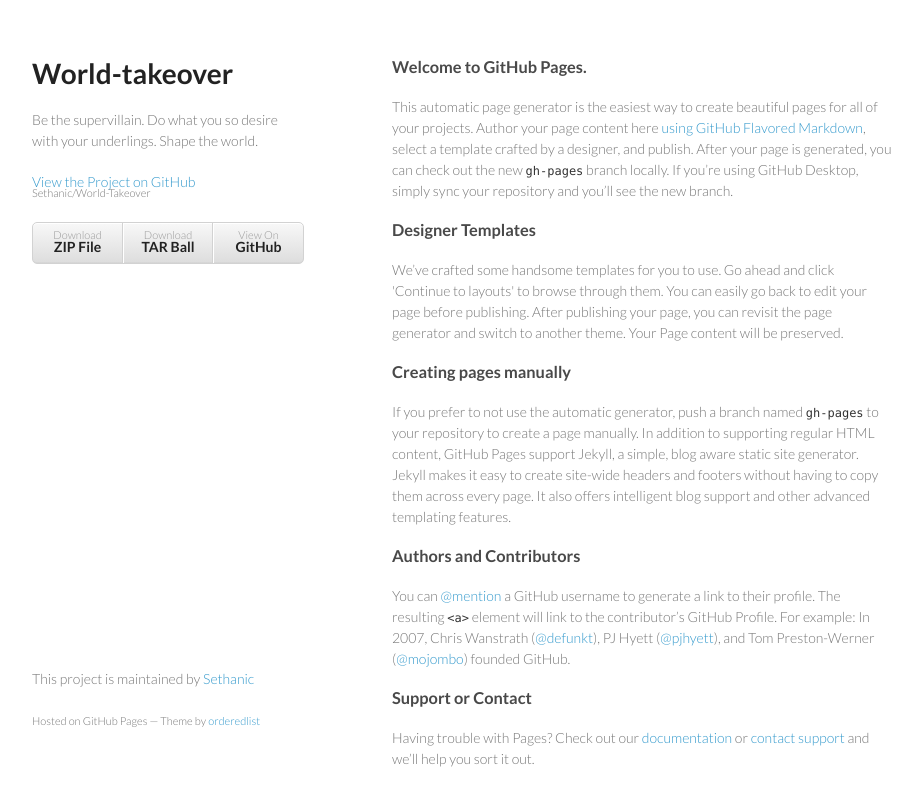
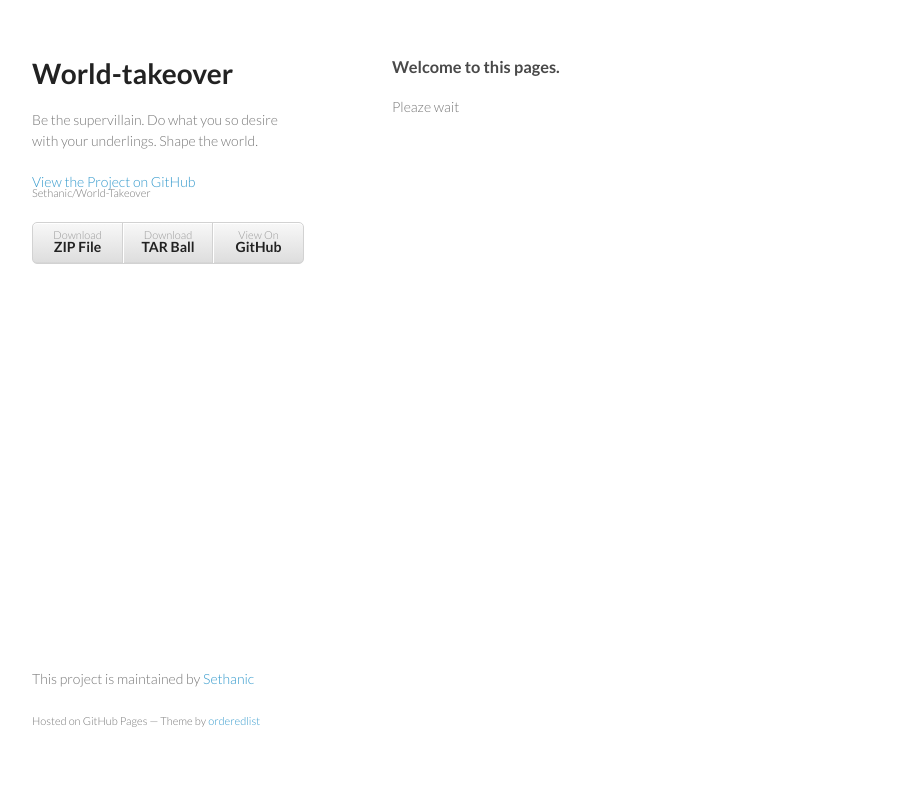
Before and after one commit to Sethanic/World-Takeover, a plain HTML site: page index.html in a window 1280 px wide. Shown: the whole page, without its empty margins (178-1100 px from the left). Drawn offline with Linux system fonts and the light colour scheme.

Commit message:
Create gh-pages branch via GitHub

```diff
--- a/index.html
+++ b/index.html
@@ -29,29 +29,9 @@
       </header>
       <section>
         <h3>
-<a id="welcome-to-github-pages" class="anchor" href="#welcome-to-github-pages" aria-hidden="true"><span class="octicon octicon-link"></span></a>Welcome to GitHub Pages.</h3>
+<a id="welcome-to-this-pages" class="anchor" href="#welcome-to-this-pages" aria-hidden="true"><span class="octicon octicon-link"></span></a>Welcome to this pages.</h3>
 
-<p>This automatic page generator is the easiest way to create beautiful pages for all of your projects. Author your page content here <a href="https://guides.github.com/features/mastering-markdown/">using GitHub Flavored Markdown</a>, select a template crafted by a designer, and publish. After your page is generated, you can check out the new <code>gh-pages</code> branch locally. If you’re using GitHub Desktop, simply sync your repository and you’ll see the new branch.</p>
-
-<h3>
-<a id="designer-templates" class="anchor" href="#designer-templates" aria-hidden="true"><span class="octicon octicon-link"></span></a>Designer Templates</h3>
-
-<p>We’ve crafted some handsome templates for you to use. Go ahead and click 'Continue to layouts' to browse through them. You can easily go back to edit your page before publishing. After publishing your page, you can revisit the page generator and switch to another theme. Your Page content will be preserved.</p>
-
-<h3>
-<a id="creating-pages-manually" class="anchor" href="#creating-pages-manually" aria-hidden="true"><span class="octicon octicon-link"></span></a>Creating pages manually</h3>
-
-<p>If you prefer to not use the automatic generator, push a branch named <code>gh-pages</code> to your repository to create a page manually. In addition to supporting regular HTML content, GitHub Pages support Jekyll, a simple, blog aware static site generator. Jekyll makes it easy to create site-wide headers and footers without having to copy them across every page. It also offers intelligent blog support and other advanced templating features.</p>
-
-<h3>
-<a id="authors-and-contributors" class="anchor" href="#authors-and-contributors" aria-hidden="true"><span class="octicon octicon-link"></span></a>Authors and Contributors</h3>
-
-<p>You can <a href="https://github.com/blog/821" class="user-mention">@mention</a> a GitHub username to generate a link to their profile. The resulting <code>&lt;a&gt;</code> element will link to the contributor’s GitHub Profile. For example: In 2007, Chris Wanstrath (<a href="https://github.com/defunkt" class="user-mention">@defunkt</a>), PJ Hyett (<a href="https://github.com/pjhyett" class="user-mention">@pjhyett</a>), and Tom Preston-Werner (<a href="https://github.com/mojombo" class="user-mention">@mojombo</a>) founded GitHub.</p>
-
-<h3>
-<a id="support-or-contact" class="anchor" href="#support-or-contact" aria-hidden="true"><span class="octicon octicon-link"></span></a>Support or Contact</h3>
-
-<p>Having trouble with Pages? Check out our <a href="https://help.github.com/pages">documentation</a> or <a href="https://github.com/contact">contact support</a> and we’ll help you sort it out.</p>
+<p>Pleaze wait</p>
       </section>
       <footer>
         <p>This project is maintained by <a href="https://github.com/Sethanic">Sethanic</a></p>
```
Also changed, not shown: params.json (+1 -1 lines).
